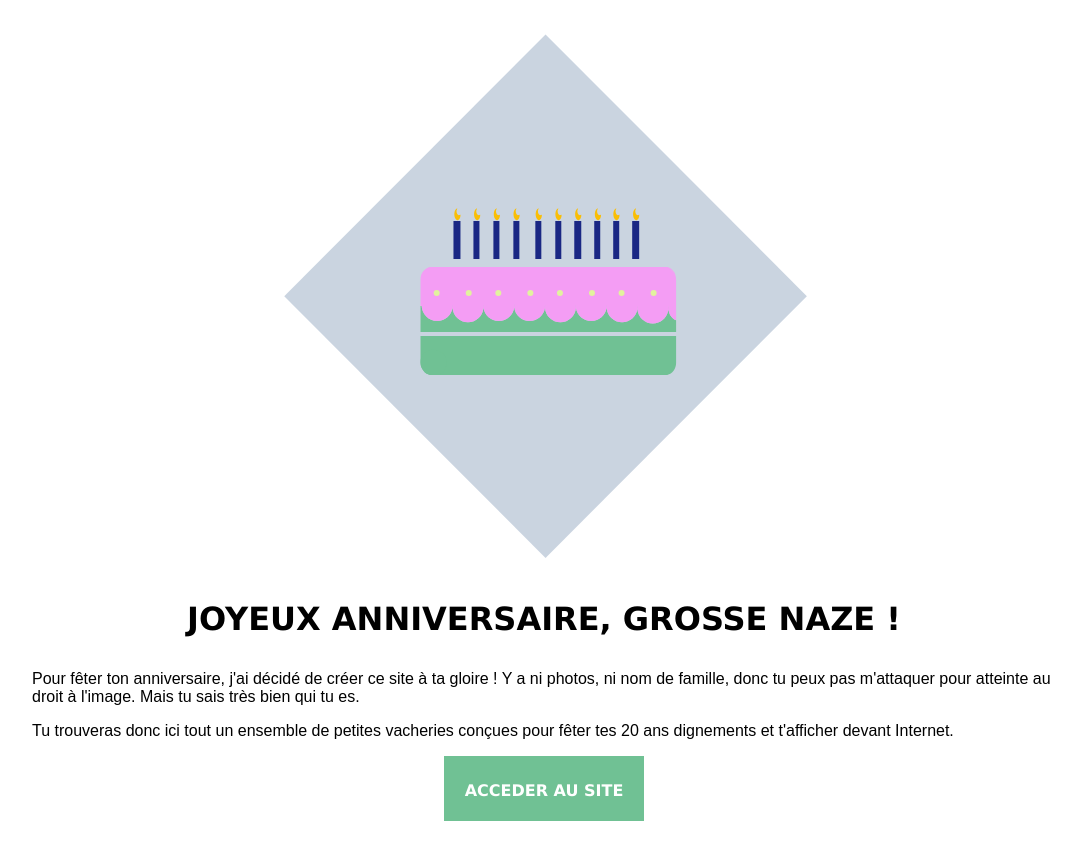
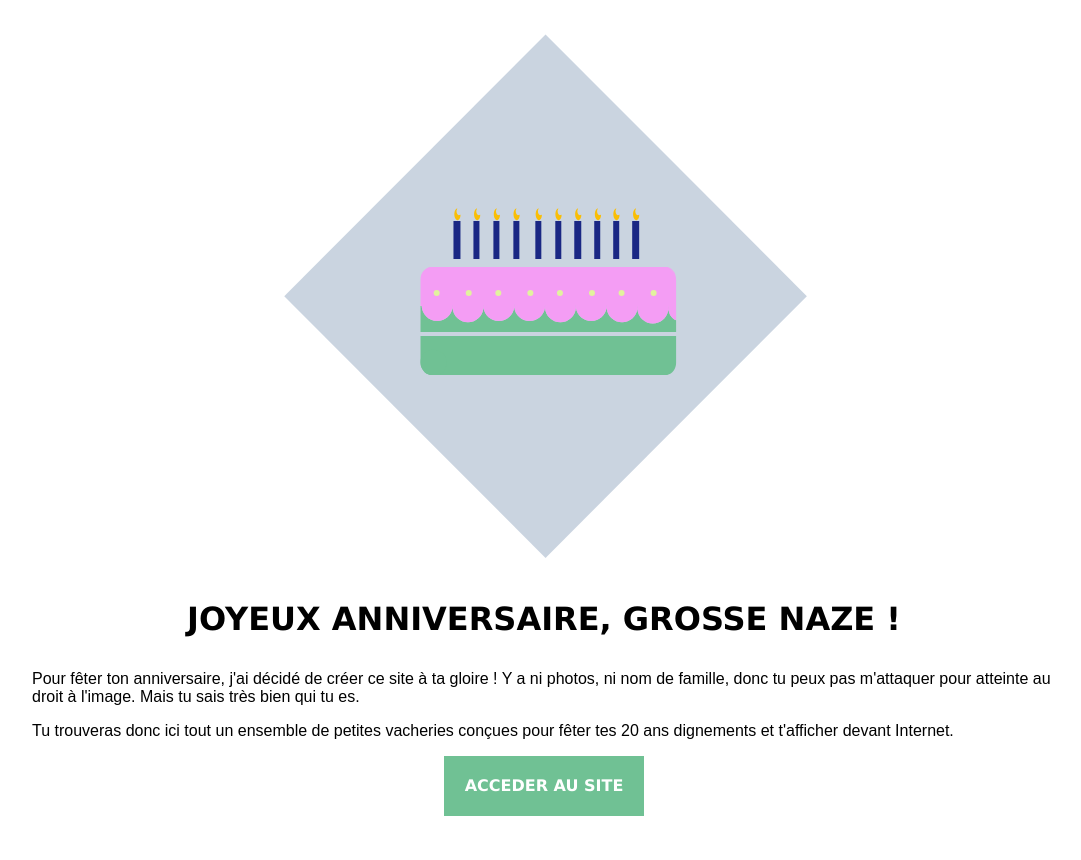
Before and after one commit to Simpleprune/simpleprune.github.io, a Jekyll site: the page accueil.html, which Jekyll copies as it is, in a window 1280 px wide. Shown: the top 860 px of the page, without its empty margins (96-1177 px from the left). Built offline with Jekyll 4.4.1, drawn with Linux system fonts in a browser that asks for light colours.

Commit message:
Update style.css

```diff
--- a/css/style.css
+++ b/css/style.css
@@ -33,7 +33,7 @@ margin: 0 auto;
   height: 40px;
   width: 200px;
   margin:0 auto;
-  padding-top: 25px;
+  padding-top: 20px;
 }
 
 .buttn-ys-highlight{
@@ -48,6 +48,6 @@ margin: 0 auto;
   width: 200px;
   border-color:#1469E2;
   margin:0 auto;
-  padding-top: 25px;
+  padding-top: 20px;
 
 }
```
